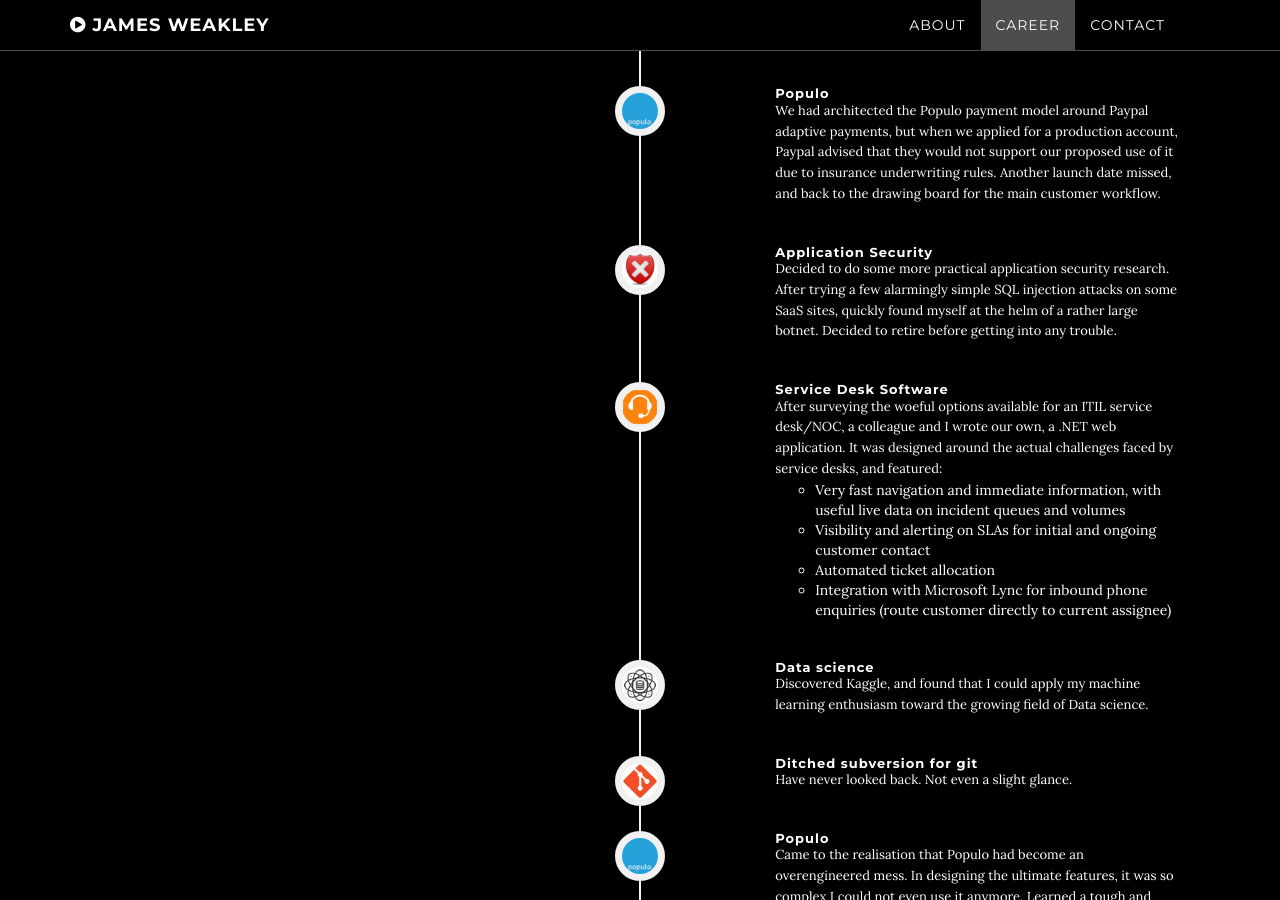
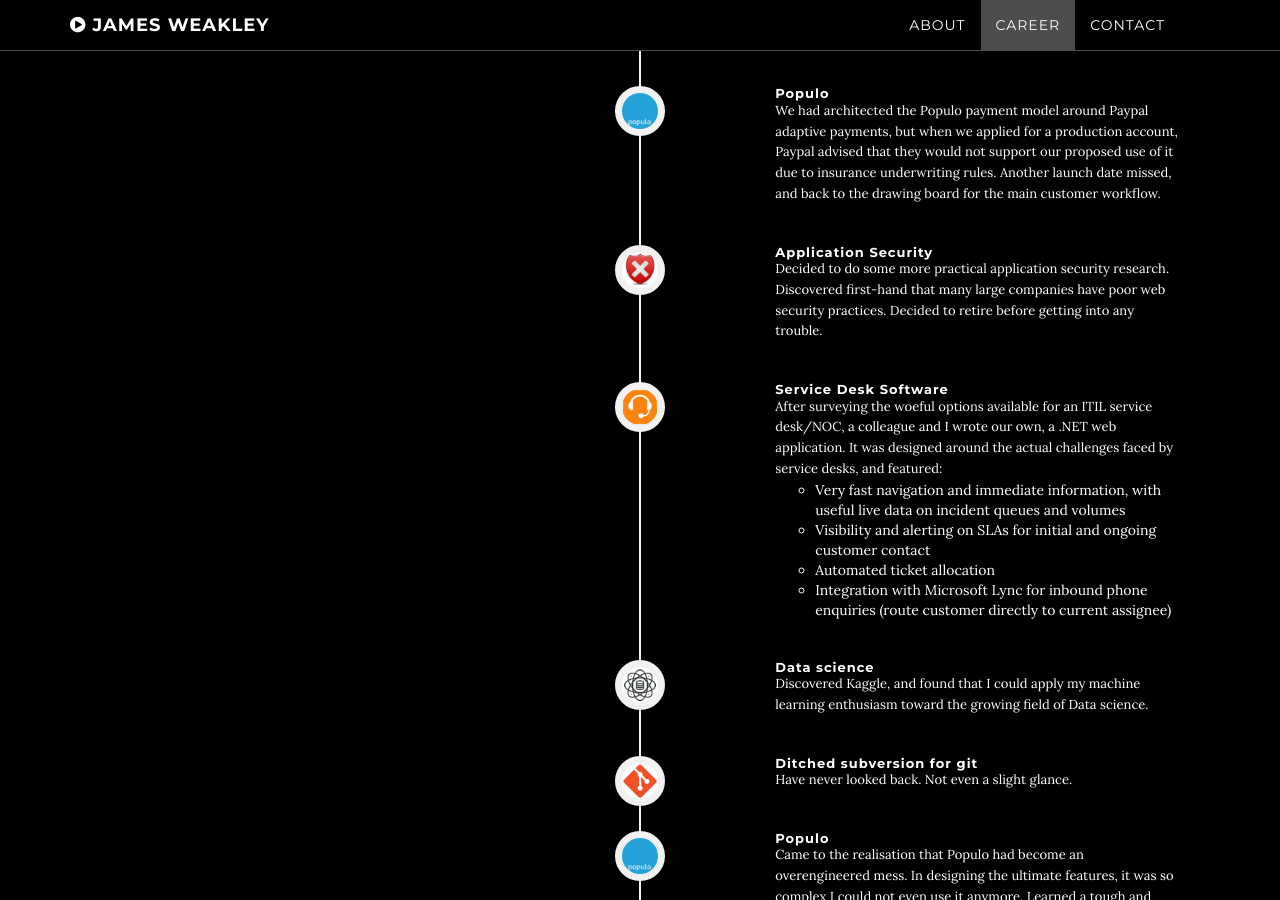
Before and after one commit to jamesweakley/jamesweakley.github.io, a Jekyll site: the page built from index.html, in a window 1280 px wide and 900 px high, scrolled down 4672 px. Built offline with Jekyll 4.4.1, drawn with Linux system fonts in a browser that asks for light colours.

Commit message:
Update 2013-12-01-applicationsecurity.markdown

```diff
--- a/_posts/2013-12-01-applicationsecurity.markdown
+++ b/_posts/2013-12-01-applicationsecurity.markdown
@@ -6,4 +6,4 @@ image: "img/timeline/security.jpg"
 side: right
 size: tiny
 ---
-Decided to do some more practical application security research. After trying a few alarmingly simple SQL injection attacks on some SaaS sites, quickly found myself at the helm of a rather large botnet. Decided to retire before getting into any trouble.
+Decided to do some more practical application security research. Discovered first-hand that many large companies have poor web security practices. Decided to retire before getting into any trouble.
```
